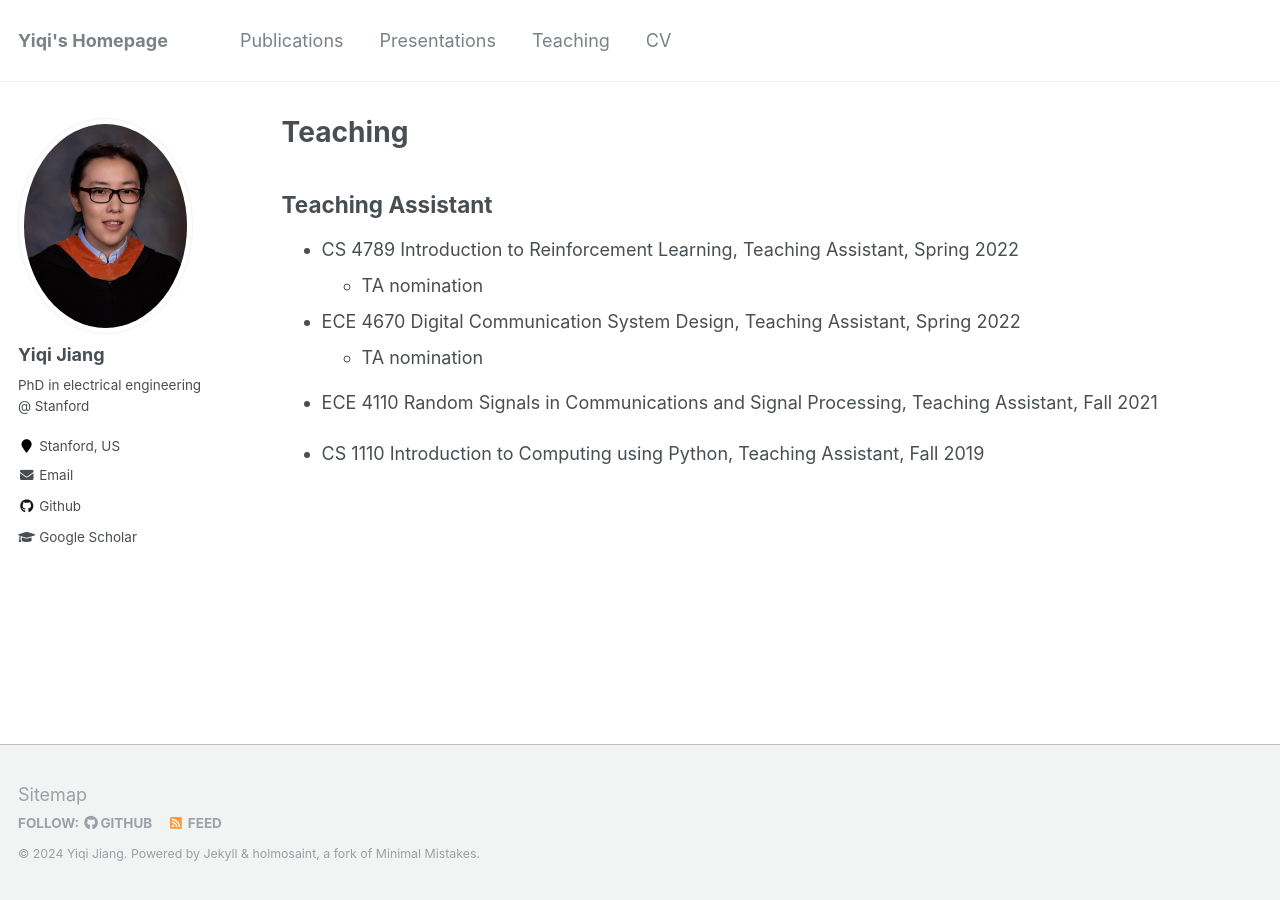
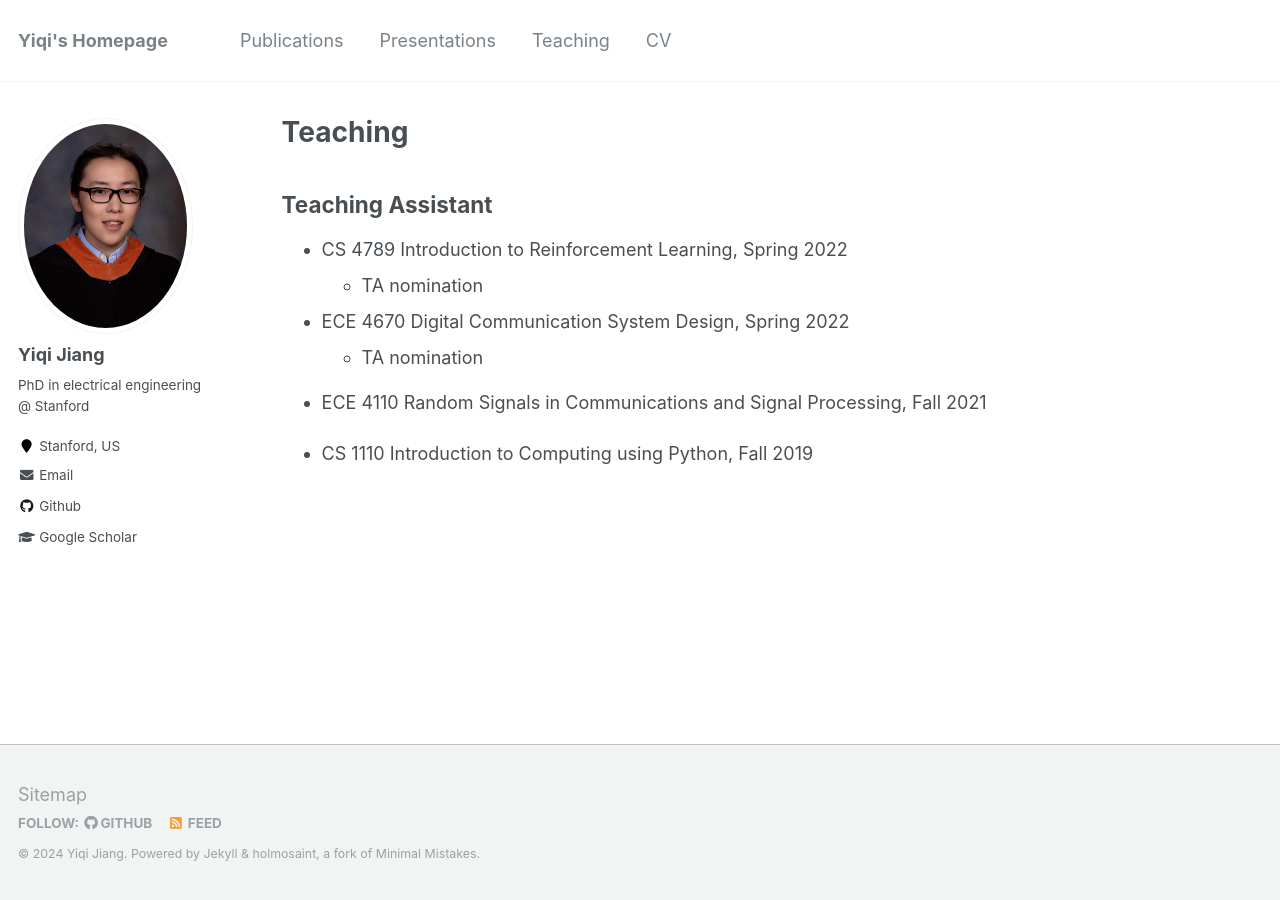
Before and after one commit to YiqiJ/yiqij.github.io, a Jekyll site: the page built from _pages/teaching.md, in a window 1280 px wide. Built offline with Jekyll 4.4.1, drawn with Linux system fonts in a browser that asks for light colours.

Commit message:
update teaching

```diff
--- a/_pages/teaching.md
+++ b/_pages/teaching.md
@@ -6,12 +6,12 @@ author_profile: true
 ---
 
 ## Teaching Assistant
-- CS 4789 Introduction to Reinforcement Learning, Teaching Assistant, Spring 2022
+- CS 4789 Introduction to Reinforcement Learning, Spring 2022
     - TA nomination
 
-- ECE 4670 Digital Communication System Design, Teaching Assistant, Spring 2022
+- ECE 4670 Digital Communication System Design, Spring 2022
     - TA nomination
 
-- ECE 4110 Random Signals in Communications and Signal Processing, Teaching Assistant, Fall 2021
+- ECE 4110 Random Signals in Communications and Signal Processing, Fall 2021
 
-- CS 1110 Introduction to Computing using Python, Teaching Assistant, Fall 2019
+- CS 1110 Introduction to Computing using Python, Fall 2019
```
